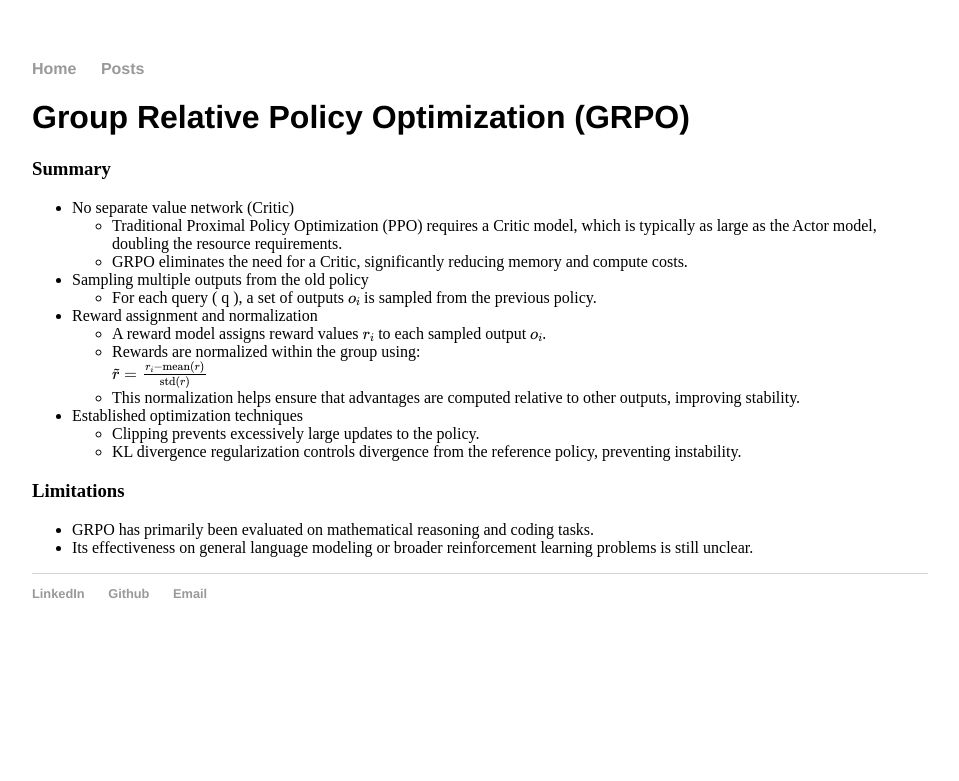
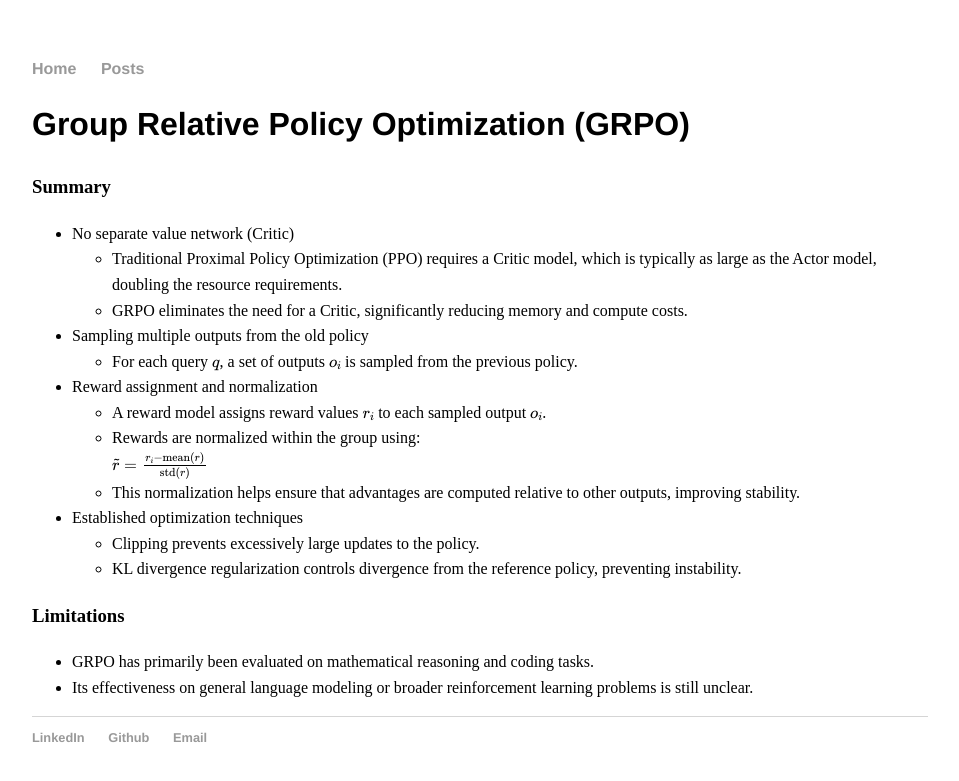
Before and after one commit to sean-sj-jung/sean-sj-jung.github.io, a Jekyll site: the page built from _posts/2025-02-14-GRPO.md, in a window 1280 px wide. Shown: the top 781 px of the page, without its empty margins (160-1119 px from the left). Built offline with Jekyll 4.4.1, drawn with Linux system fonts in a browser that asks for light colours; nearby versions of some CDN libraries; formulas are drawn with MathJax 3.

Commit message:
style update

```diff
--- a/_posts/2025-02-14-GRPO.md
+++ b/_posts/2025-02-14-GRPO.md
@@ -13,7 +13,7 @@ excerpt: "Overview of Group Relative Policy Optimization (GRPO)"
   - GRPO eliminates the need for a Critic, significantly reducing memory and compute costs.
 
 - Sampling multiple outputs from the old policy
-  - For each query \( q \), a set of outputs $$ o_i $$ is sampled from the previous policy.
+  - For each query $$ q $$, a set of outputs $$ o_i $$ is sampled from the previous policy.
 
 - Reward assignment and normalization
   - A reward model assigns reward values $$ r_i $$ to each sampled output $$ o_i $$.
--- a/css/main.css
+++ b/css/main.css
@@ -97,3 +97,8 @@ ul.posts li {
     color: #555;
     margin: 5px 0 20px 0; /* Adds space between posts */
 }
+
+.post {
+    line-height: 1.6; /* Increase for more spacing (default is usually 1.2 or 1.4) */
+    margin-bottom: 15px; /* Add space after paragraphs */
+}
```
